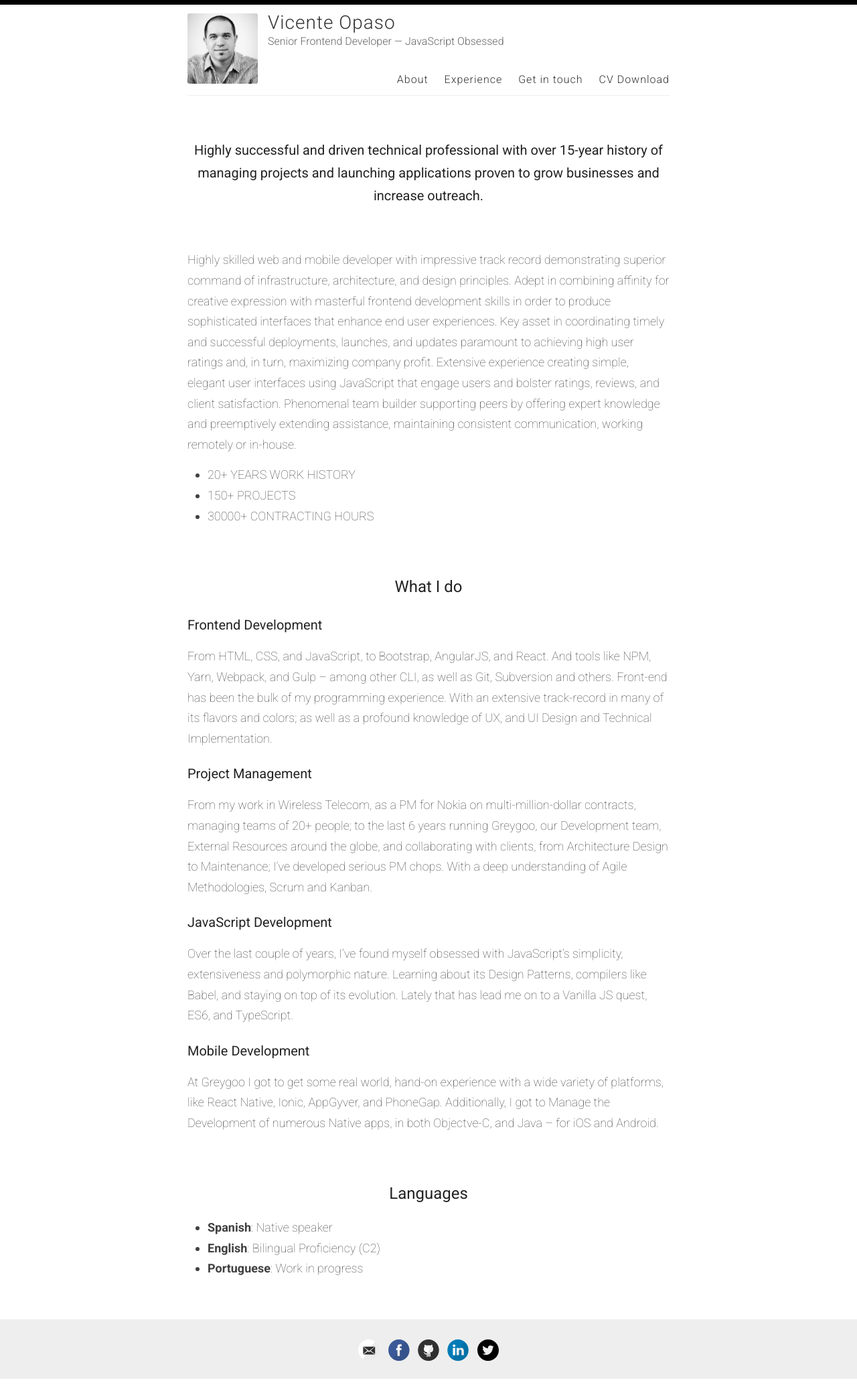
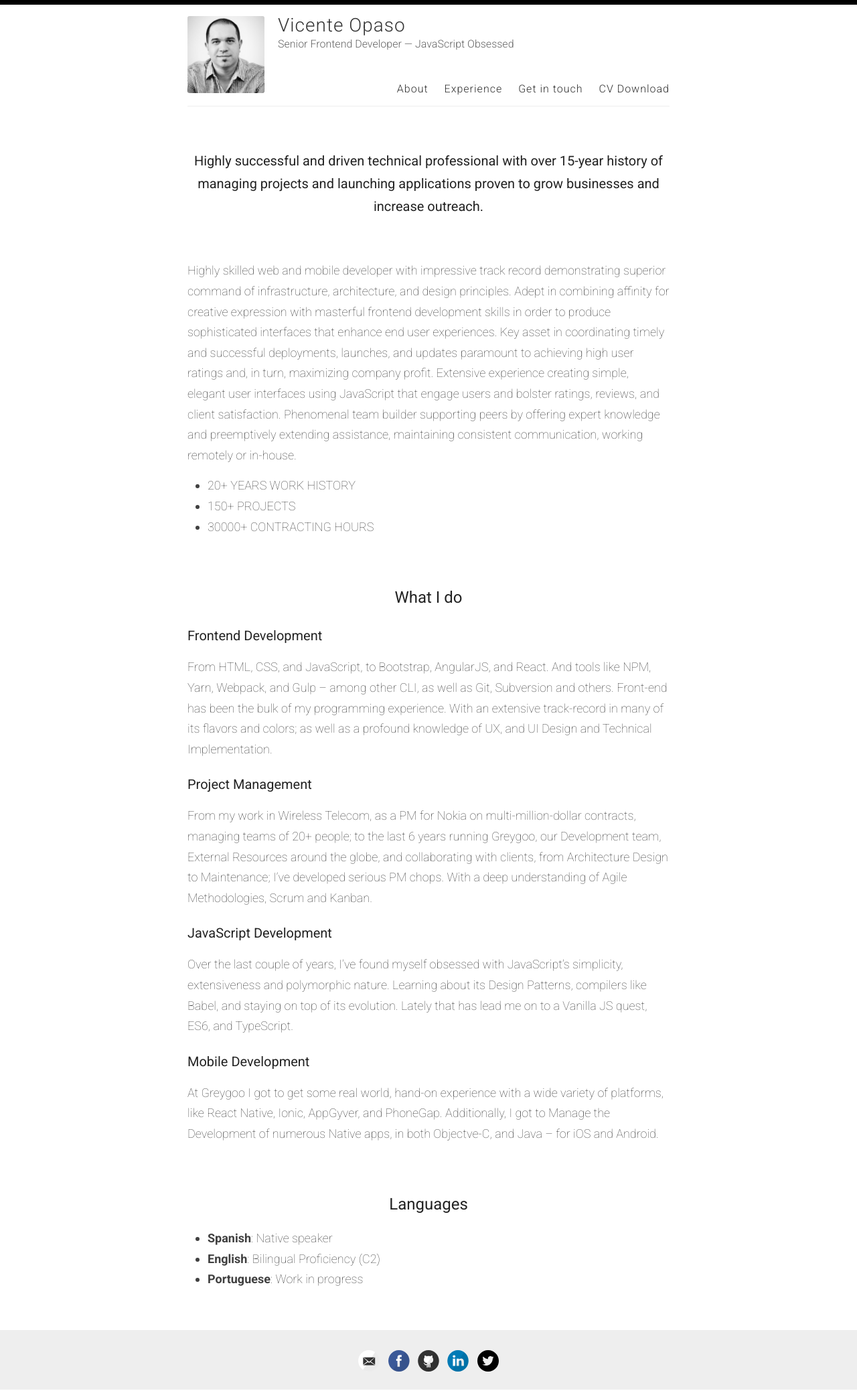
Before and after one commit to vicenteopaso/vicenteopaso, a Jekyll site: the page built from _pages/index.md, in a window 1280 px wide. Shown: the whole page at 67% size. Built offline with Jekyll 4.4.1, drawn with Linux system fonts in a browser that asks for light colours; our own code applies the rules of GitHub Pages for plain Markdown files.

Commit message:
Update _custom.scss

```diff
--- a/_sass/_custom.scss
+++ b/_sass/_custom.scss
@@ -121,10 +121,12 @@ hr {
   }
 }
 header.masthead {
-  padding-bottom: 10px;
+  padding-top: 24px;
+  padding-bottom: 12px;
   a.site-avatar {
-    height: 105px;
-    width: 105px;
+    height: 115px;
+    width: 115px;
+    margin-right: 20px;
     img {
       border-radius: 3px;
     }
@@ -140,6 +142,6 @@ header.masthead {
   }
   nav {
     font-size: 16px;
-    margin-top: 30px;
+    margin-top: 40px;
   }
 }
```
